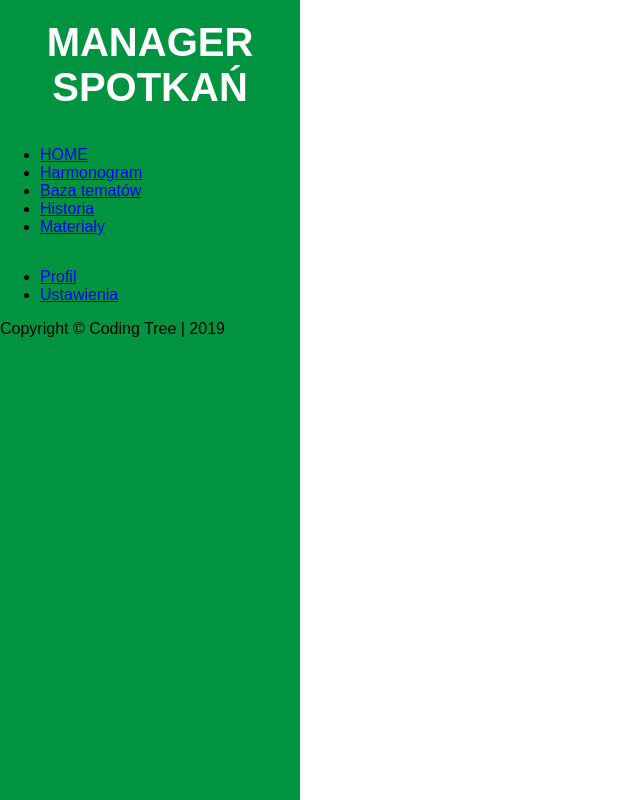
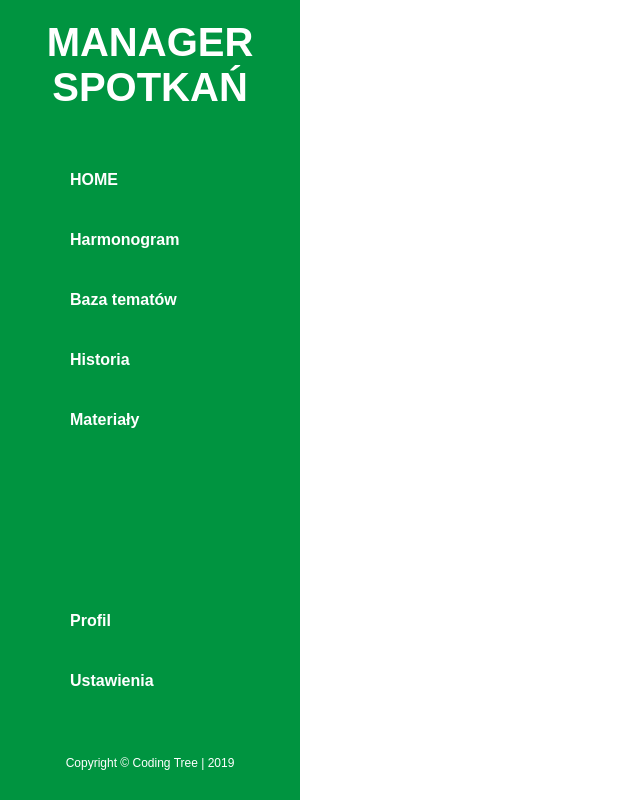
Before and after one commit to coding-tree/ctpanel-frontend-old, a React (Create React App) app: page / in a window 1280 px wide. Shown: the whole page, without its empty margins (0-640 px from the left). Built offline with nearby package versions, Linux system fonts and the light colour scheme.

Commit message:
styled navbar

```diff
--- a/src/components/organism/MenuSidebar.js
+++ b/src/components/organism/MenuSidebar.js
@@ -15,15 +15,40 @@ const TitleWrapper = styled.header`
     font-weight: 700;
     text-align: center;
 `;
-const MenuWrapper = styled.div``;
-const SubmenuWrapper = styled.div``;
-const CopyrightsWrapper = styled.div``;
+const MenuWrapper = styled.div`
+    padding: 20px;
+`;
+const SubmenuWrapper = styled.div`
+    padding: 20px;
+    margin: auto 0 25px 0;
+`;
+
+const CopyrightsWrapper = styled.div`
+    justify-content: center;
+    padding: 0 0 30px 0;
+    color: #ffffff;
+    font-size: 1.2rem;
+`;
 
 const StyledLinksList = styled.ul`
     flex-direction: column;
+    width: 100%;
 `;
-const StyledLinkElement = styled.li``;
-const StyledLink = styled.a``;
+const StyledLinkElement = styled.li`
+    height: 60px;
+    border-radius: 30px 0 0 30px;
+    overflow: hidden;
+`;
+const StyledLink = styled.a`
+width: 100%;
+align-items: center;
+padding: 0 0 0 50px;
+font-weight: 600;
+
+&.active{
+    color: hsl(146, 100%, 29%);
+    background-color: #ffffff;
+}`;
 
 const MenuSidebar = () => {
 
--- a/src/theme/GlobalStyle.js
+++ b/src/theme/GlobalStyle.js
@@ -20,8 +20,19 @@ const GlobalStyle = createGlobalStyle`
     font-family: "Montserrat", sans-serif;
   }
 
-  div, span, nav{
+  div, span, nav, li, a{
     display: flex;
+  }
+
+  ul{
+    padding: 0;
+    margin: 0;
+    list-style-type: none;
+  }
+
+  a{
+    color: #ffffff;
+    text-decoration: none;
   }
 `;
 
```
Also changed, not shown: public/index.html (+4 -27 lines), 1 other file (tests, documents, lock files or other folders).
